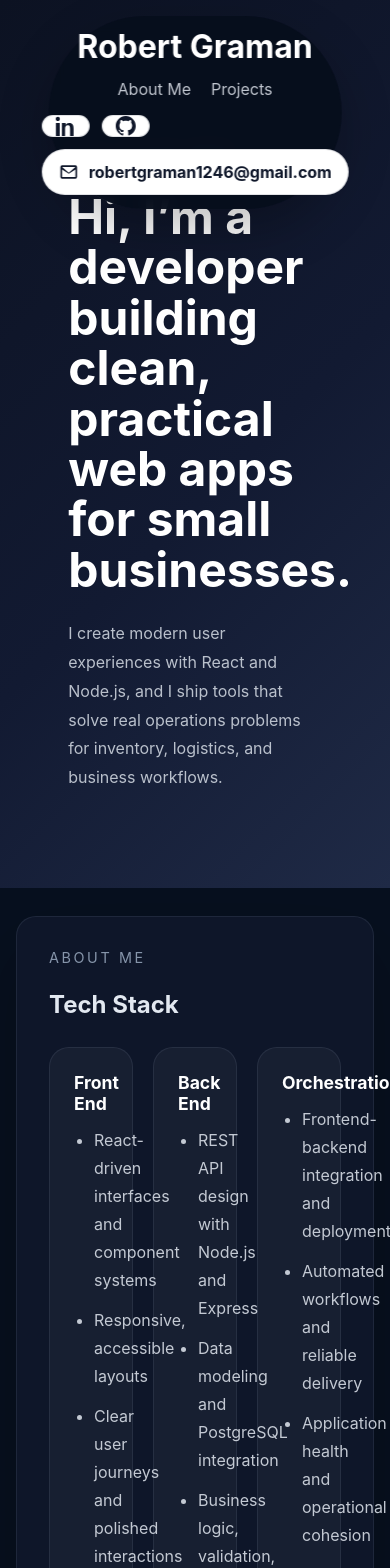
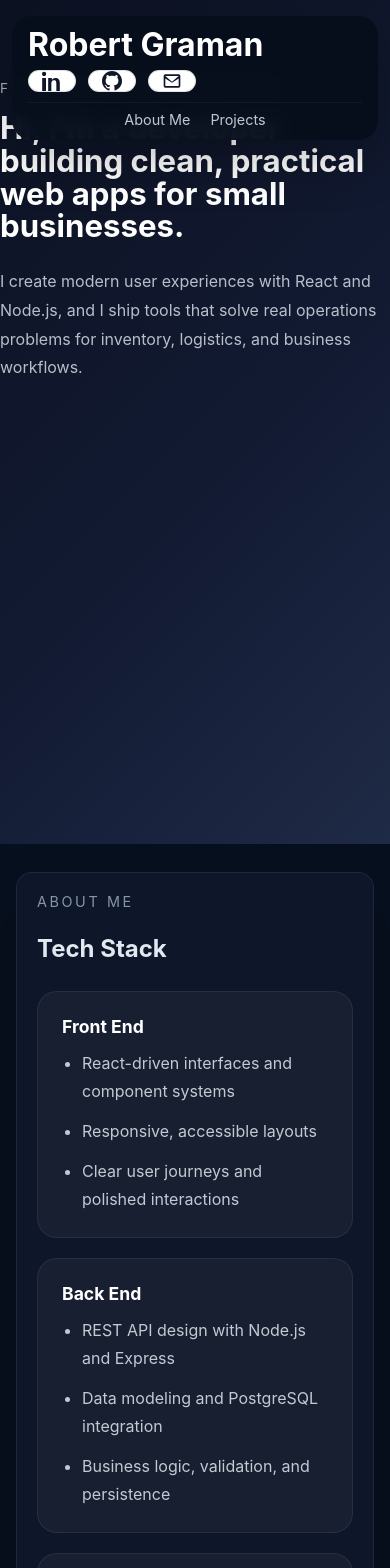
Before and after one commit to osoplateado/inventoryManagement, a React (Vite) app: page / in a window 390 px wide. Shown: the top 1568 px of the page. Built offline with nearby package versions, Linux system fonts and the light colour scheme.

Commit message:
making more mobile friendly

```diff
--- a/styles.css
+++ b/styles.css
@@ -200,7 +200,8 @@ textarea {
 .hero-content {
   position: relative;
   z-index: 1;
-  max-width: 65vw;
+  max-width: min(65vw, 820px);
+  width: 100%;
   margin: 4rem auto 0;
   padding: 0;
 }
@@ -409,11 +410,14 @@ textarea {
   display: flex;
   justify-content: space-between;
   align-items: center;
+  flex-wrap: wrap;
+  gap: 0.5rem;
   margin-bottom: 1rem;
 }
 
 .table-wrapper {
   overflow-x: auto;
+  -webkit-overflow-scrolling: touch;
   margin-top: 1.5rem;
 }
 
@@ -509,6 +513,20 @@ textarea {
 @media (max-width: 640px) {
   .ai-chat .messages {
     max-height: 220px;
+  }
+
+  .hero-content h2 {
+    font-size: clamp(1.9rem, 8vw, 3rem);
+  }
+
+  .form-actions {
+    flex-direction: column-reverse;
+    gap: 0.5rem;
+  }
+
+  .form-actions .button {
+    width: 100%;
+    justify-content: center;
   }
 }
 
@@ -679,6 +697,10 @@ textarea {
 }
 
 @media (max-width: 980px) {
+  .about-grid {
+    grid-template-columns: repeat(2, minmax(0, 1fr));
+  }
+
   .cards-grid,
   .form-grid {
     grid-template-columns: 1fr;
@@ -686,22 +708,91 @@ textarea {
 }
 
 @media (max-width: 780px) {
-  .site-header .container,
-  .form-grid,
-  .nav-row,
-  .button-row {
-    flex-direction: column;
+  /* Nav: widen from fixed 75vw, wrap content */
+  .nav-row {
+    width: calc(100% - 1.5rem);
+    flex-wrap: wrap;
+    border-radius: 1.25rem;
+    padding: 0.75rem 1rem;
+    gap: 0.5rem;
   }
 
+  /* Brand: shrinks and stays on one line */
+  .brand {
+    overflow: hidden;
+    text-overflow: ellipsis;
+    white-space: nowrap;
+    min-width: 0;
+    flex-shrink: 1;
+    font-size: clamp(0.85rem, 4vw, 1.5rem);
+  }
+
+  /* Nav links drop to second row below brand + icons */
   .site-nav {
+    order: 3;
     width: 100%;
+    justify-content: center;
+    font-size: 0.9rem;
+    padding-top: 0.5rem;
+    border-top: 1px solid rgba(148, 163, 184, 0.08);
+    margin-top: 0.125rem;
+    flex: none;
+  }
+
+  /* Email button: hide text, become icon-only */
+  .nav-actions .button.secondary.mail-button span {
+    display: none;
+  }
+
+  .nav-actions .button.secondary.mail-button {
+    width: 48px;
+    min-width: 48px;
+    padding: 0;
+    gap: 0;
+  }
+
+  /* Hero content: full width on mobile */
+  .hero-content {
+    max-width: 100%;
+    padding: 0;
+    margin-top: 2rem;
   }
 
   .site-header {
     padding: 3rem 0 2rem;
   }
 
-  .hero-content {
-    padding: 2rem 0 0;
+  /* Panels: reduce padding and rounding */
+  .panel {
+    padding: 1.25rem;
+    border-radius: 1rem;
+  }
+
+  /* Modal: scrollable card on small screens */
+  .modal {
+    padding: 0.75rem;
+    padding-top: 1.5rem;
+    align-content: start;
+  }
+
+  .modal-card {
+    max-height: 90vh;
+    overflow-y: auto;
+    padding: 1.25rem;
+  }
+
+  /* Search row: wrap input to full width */
+  .search-row {
+    flex-wrap: wrap;
+  }
+
+  .search-row input {
+    flex: 1 1 100%;
   }
 }
+
+@media (max-width: 480px) {
+  .about-grid {
+    grid-template-columns: 1fr;
+  }
+}
```
